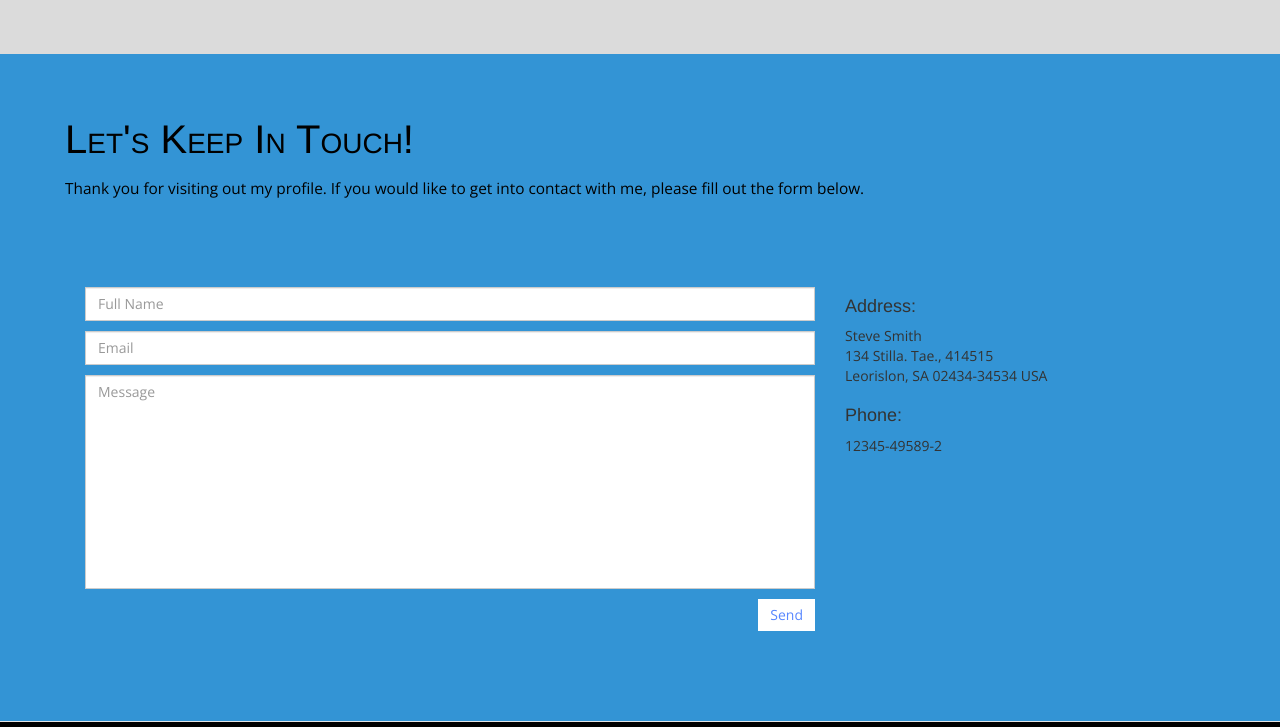
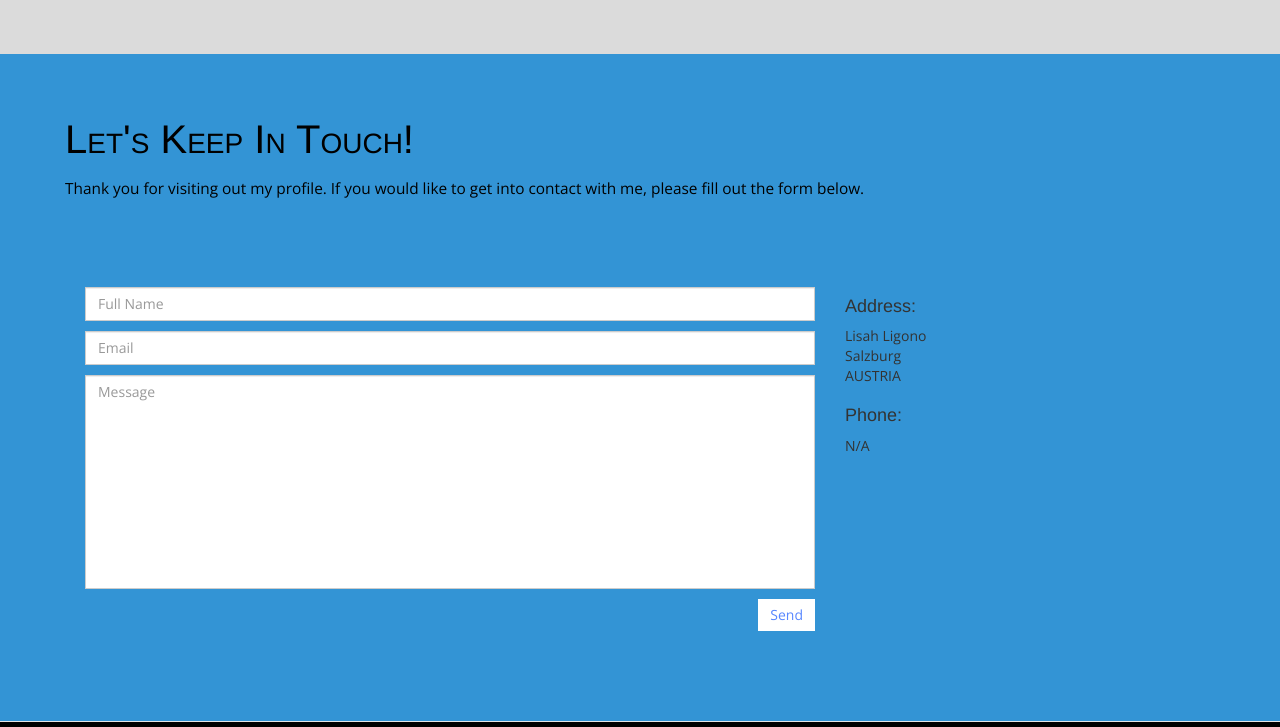
Before and after one commit to lisahligono/eportfolio, a plain HTML site: page index.html in a window 1280 px wide. Shown: the part 4304-5031 px from the top of the page. Drawn offline with nearby package versions, Linux system fonts and the light colour scheme; files that its build step writes are made by us from their sources; files whose address does not match are found by name.

Commit message:
Update index.html

```diff
--- a/index.html
+++ b/index.html
@@ -390,13 +390,13 @@
       <div class="col-sm-4">
         <h4>Address:</h4>
         <address>
-        Steve Smith<br>
-        134 Stilla. Tae., 414515<br>
-        Leorislon, SA 02434-34534 USA <br>
+        Lisah Ligono <br>
+        Salzburg <br>
+        AUSTRIA <br>
         </address>
         <h4>Phone:</h4>
         <address>
-        12345-49589-2<br>
+        N/A <br>
         </address>
       </div>
     </div>
```
